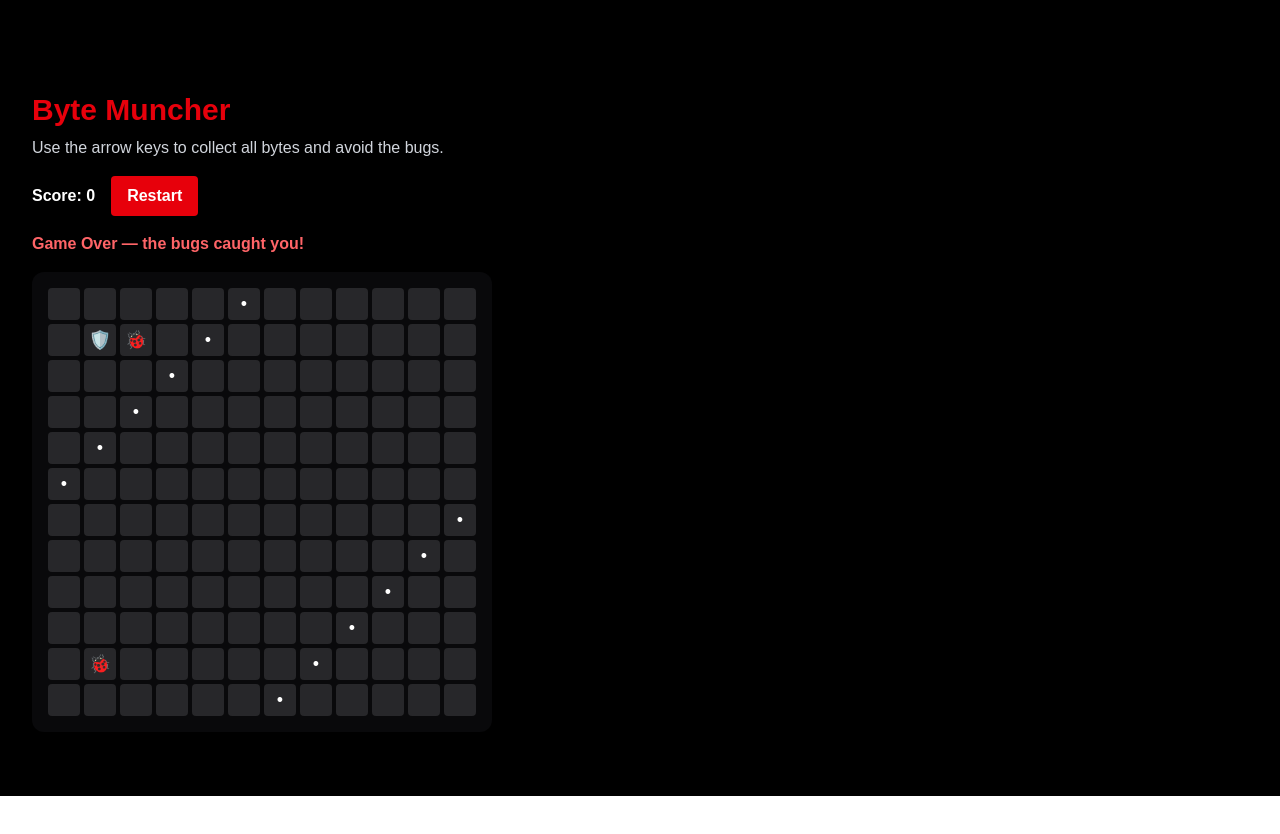
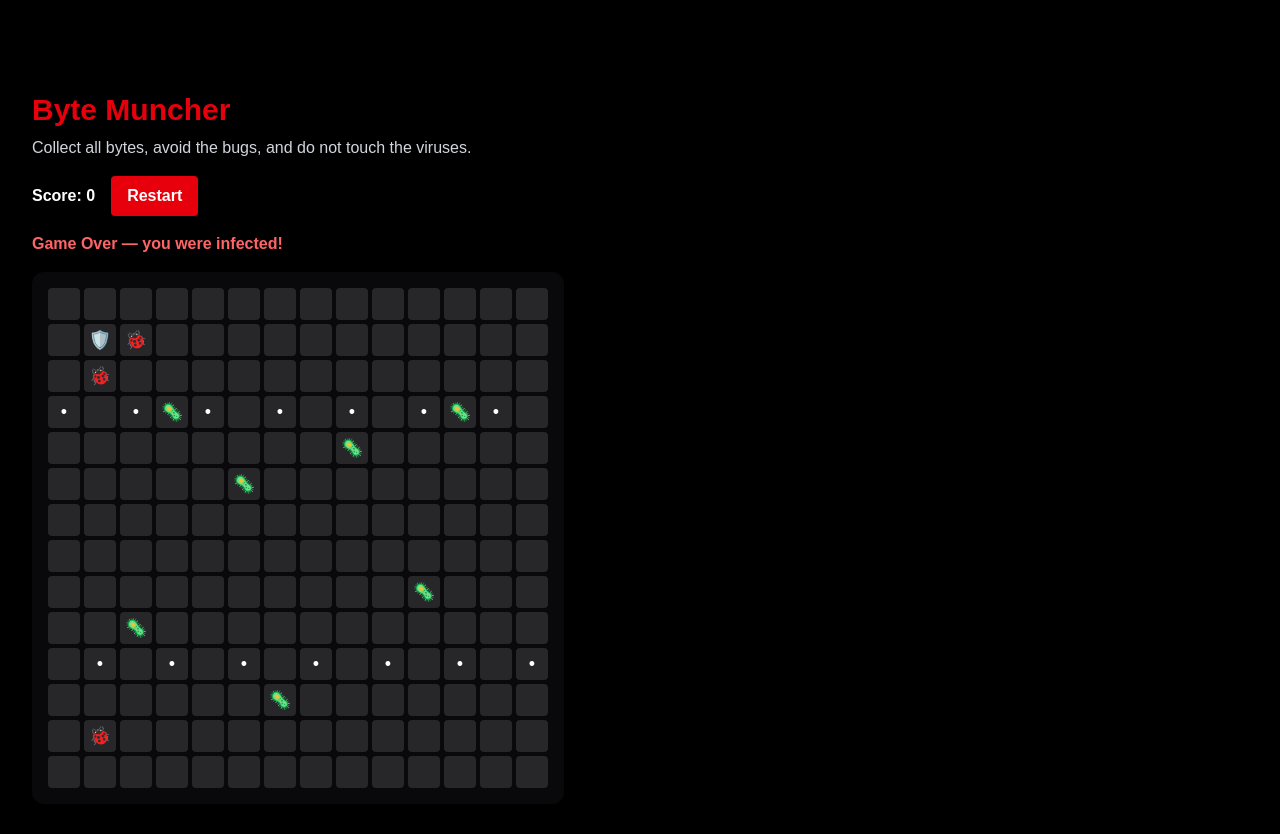
Before and after one commit to Mariannkmb/avabyteguard-videos, a Next.js app: page / in a window 1280 px wide. Shown: the part 2100-2934 px from the top of the page. Before the commit the page ends 2896 px from the top, so only its background shows below. Built offline with nearby package versions, Linux system fonts and the light colour scheme.

Commit message:
add viruses to game

```diff
--- a/app/components/ByteMuncher.tsx
+++ b/app/components/ByteMuncher.tsx
@@ -2,23 +2,34 @@
 
 import { useEffect, useState } from "react";
 
-const size = 12;
+const size = 14;
 
 type Position = {
   x: number;
   y: number;
 };
 
-const initialDots: Position[] = Array.from({ length: 45 }, (_, i) => ({
+const initialDots: Position[] = Array.from({ length: 60 }, (_, i) => ({
   x: (i * 5 + 2) % size,
   y: (i * 7 + 3) % size,
 }));
 
 const initialBugs: Position[] = [
-  { x: 10, y: 10 },
-  { x: 1, y: 10 },
-  { x: 10, y: 1 },
-  { x: 6, y: 6 },
+  { x: 12, y: 12 },
+  { x: 1, y: 12 },
+  { x: 12, y: 1 },
+  { x: 7, y: 7 },
+  { x: 4, y: 10 },
+];
+
+const viruses: Position[] = [
+  { x: 3, y: 3 },
+  { x: 5, y: 5 },
+  { x: 8, y: 4 },
+  { x: 10, y: 8 },
+  { x: 6, y: 11 },
+  { x: 11, y: 3 },
+  { x: 2, y: 9 },
 ];
 
 export default function ByteMuncher() {
@@ -28,6 +39,10 @@ export default function ByteMuncher() {
   const [score, setScore] = useState(0);
   const [gameOver, setGameOver] = useState(false);
   const [winner, setWinner] = useState(false);
+
+  function isSame(a: Position, b: Position) {
+    return a.x === b.x && a.y === b.y;
+  }
 
   useEffect(() => {
     function handleKeyDown(e: KeyboardEvent) {
@@ -41,14 +56,15 @@ export default function ByteMuncher() {
         if (e.key === "ArrowLeft") next.x = Math.max(0, current.x - 1);
         if (e.key === "ArrowRight") next.x = Math.min(size - 1, current.x + 1);
 
-        if (bugs.some((bug) => bug.x === next.x && bug.y === next.y)) {
+        if (
+          bugs.some((bug) => isSame(bug, next)) ||
+          viruses.some((virus) => isSame(virus, next))
+        ) {
           setGameOver(true);
         }
 
         setDots((currentDots) => {
-          const newDots = currentDots.filter(
-            (dot) => !(dot.x === next.x && dot.y === next.y)
-          );
+          const newDots = currentDots.filter((dot) => !isSame(dot, next));
 
           if (newDots.length < currentDots.length) {
             setScore((s) => s + 10);
@@ -89,14 +105,18 @@ export default function ByteMuncher() {
             else if (player.x < bug.x) next.x -= 1;
           }
 
-          if (next.x === player.x && next.y === player.y) {
+          if (viruses.some((virus) => isSame(virus, next))) {
+            return bug;
+          }
+
+          if (isSame(next, player)) {
             setGameOver(true);
           }
 
           return next;
         })
       );
-    }, 650);
+    }, 450);
 
     return () => clearInterval(interval);
   }, [player, gameOver, winner]);
@@ -117,7 +137,7 @@ export default function ByteMuncher() {
       </h2>
 
       <p className="mb-4 text-gray-300">
-        Use the arrow keys to collect all bytes and avoid the bugs.
+        Collect all bytes, avoid the bugs, and do not touch the viruses.
       </p>
 
       <div className="mb-4 flex items-center gap-4">
@@ -133,7 +153,7 @@ export default function ByteMuncher() {
 
       {gameOver && (
         <p className="mb-4 font-bold text-red-400">
-          Game Over — the bugs caught you!
+          Game Over — you were infected!
         </p>
       )}
 
@@ -151,16 +171,18 @@ export default function ByteMuncher() {
           const x = index % size;
           const y = Math.floor(index / size);
 
-          const isPlayer = player.x === x && player.y === y;
-          const isBug = bugs.some((bug) => bug.x === x && bug.y === y);
-          const hasDot = dots.some((dot) => dot.x === x && dot.y === y);
+          const current = { x, y };
+          const isPlayer = isSame(player, current);
+          const isBug = bugs.some((bug) => isSame(bug, current));
+          const isVirus = viruses.some((virus) => isSame(virus, current));
+          const hasDot = dots.some((dot) => isSame(dot, current));
 
           return (
             <div
               key={index}
               className="flex h-8 w-8 items-center justify-center rounded bg-zinc-800 text-lg"
             >
-              {isPlayer ? "🛡️" : isBug ? "🐞" : hasDot ? "•" : ""}
+              {isPlayer ? "🛡️" : isBug ? "🐞" : isVirus ? "🦠" : hasDot ? "•" : ""}
             </div>
           );
         })}
```
